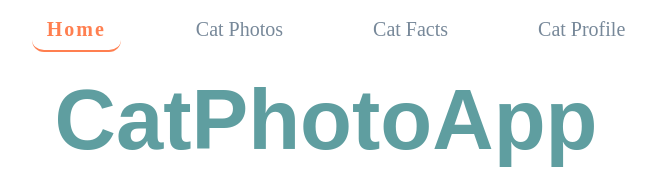
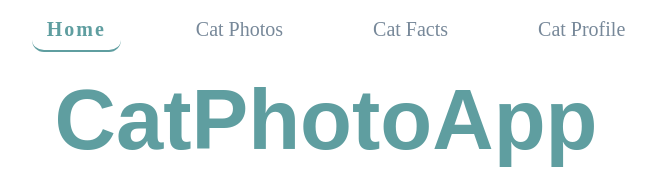
Before and after one commit to dr3amcoder/freeCodeCamp-CatPhotoApp, a website: page views/index.html in a window 1280 px wide. In both pictures the pointer is over the link "Home". Shown: the top 169 px of the page, without its empty margins (314-970 px from the left). Drawn offline with Linux system fonts and the light colour scheme; a web font is replaced by a local one.

Commit message:
Navbar styled with animation

```diff
--- a/public/style.css
+++ b/public/style.css
@@ -192,8 +192,8 @@ button:hover {
       transform: scale(1.1);
       transition: transform 0.3s ease, color 0.3s ease, letter-spacing 0.3s ease, border-bottom 0.3s ease;      letter-spacing: 2px;
       font-weight: 700;
-      color: coral;
-      border-bottom: 2px solid coral;
+      color: cadetblue;
+      border-bottom: 2px solid cadetblue;
 }
 
 .nav-link.active {
```
